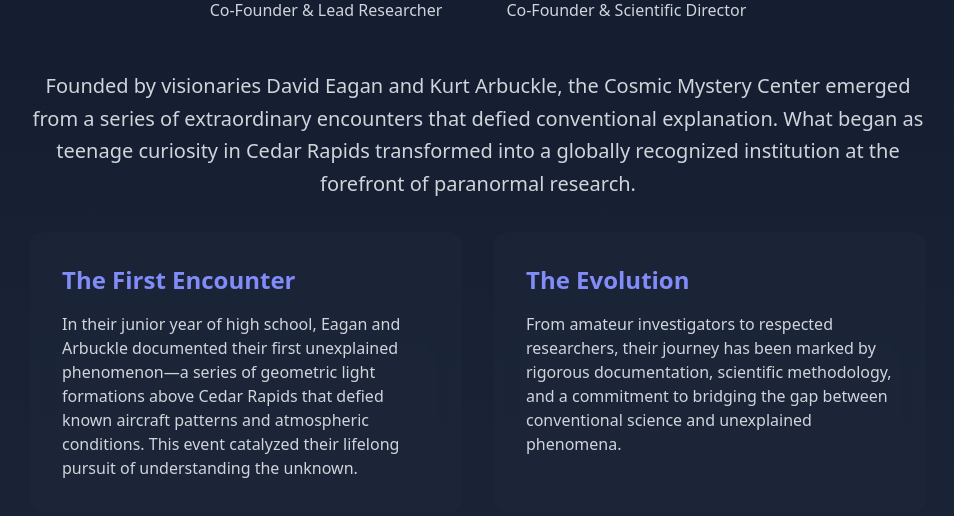
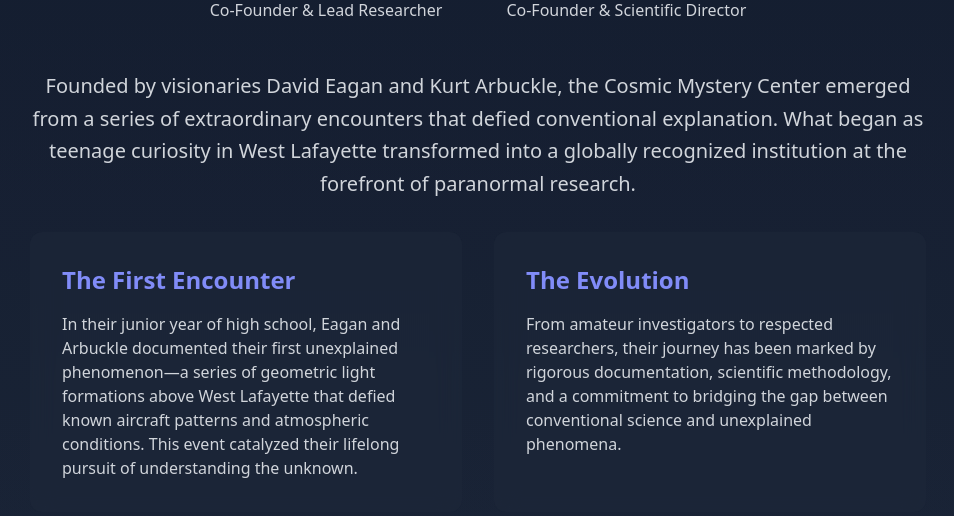
Before and after one commit to UFOBob069/cosmic-mystery-center, a Next.js app: page / in a window 1280 px wide. Shown: the part 1250-1766 px from the top of the page, without its empty margins (162-1116 px from the left). Built offline with nearby package versions, Linux system fonts and the light colour scheme.

Commit message:
Update page.tsx

```diff
--- a/app/page.tsx
+++ b/app/page.tsx
@@ -44,11 +44,11 @@ const structuredData = {
   ],
   location: {
     '@type': 'Place',
-    name: 'Cedar Rapids',
+    name: 'West Lafayette',
     address: {
       '@type': 'PostalAddress',
-      addressLocality: 'Cedar Rapids',
-      addressRegion: 'IA',
+      addressLocality: 'West Lafayette',
+      addressRegion: 'IN',
       addressCountry: 'US',
     },
   },
@@ -181,13 +181,13 @@ export default function HeroPage() {
 
               <div className="max-w-4xl mx-auto">
                 <p className="text-xl text-gray-300 leading-relaxed mb-8">
-                  Founded by visionaries David Eagan and Kurt Arbuckle, the Cosmic Mystery Center emerged from a series of extraordinary encounters that defied conventional explanation. What began as teenage curiosity in Cedar Rapids transformed into a globally recognized institution at the forefront of paranormal research.
+                  Founded by visionaries David Eagan and Kurt Arbuckle, the Cosmic Mystery Center emerged from a series of extraordinary encounters that defied conventional explanation. What began as teenage curiosity in West Lafayette transformed into a globally recognized institution at the forefront of paranormal research.
                 </p>
                 <div className="grid grid-cols-1 md:grid-cols-2 gap-8 text-left">
                   <div className="bg-slate-800/50 backdrop-blur-md rounded-xl p-8">
                     <h3 className="text-2xl font-semibold mb-4 text-indigo-400">The First Encounter</h3>
                     <p className="text-gray-300">
-                      In their junior year of high school, Eagan and Arbuckle documented their first unexplained phenomenon—a series of geometric light formations above Cedar Rapids that defied known aircraft patterns and atmospheric conditions. This event catalyzed their lifelong pursuit of understanding the unknown.
+                      In their junior year of high school, Eagan and Arbuckle documented their first unexplained phenomenon—a series of geometric light formations above West Lafayette that defied known aircraft patterns and atmospheric conditions. This event catalyzed their lifelong pursuit of understanding the unknown.
                     </p>
                   </div>
                   <div className="bg-slate-800/50 backdrop-blur-md rounded-xl p-8">
```
